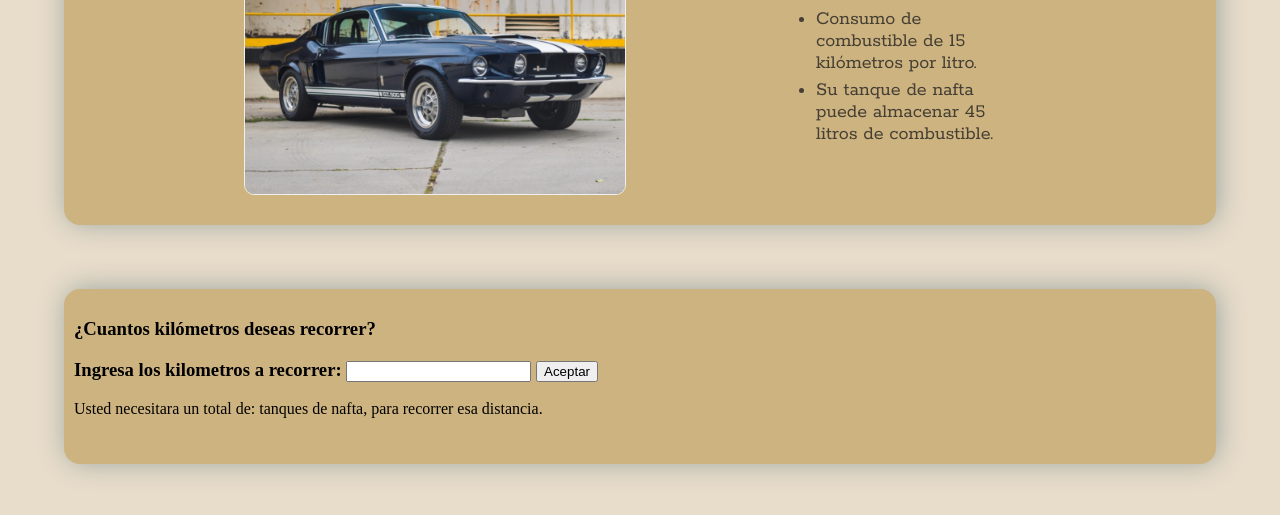
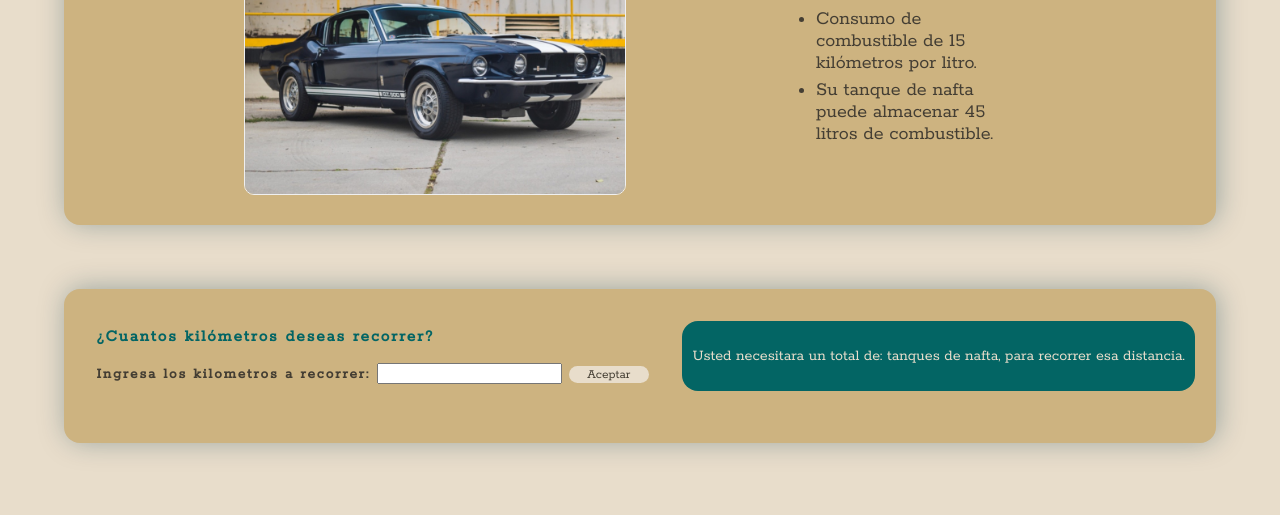
Before and after one commit to JulSarmiento/Vaders-Cars.github.io, a plain HTML site: page index.html in a window 1280 px wide. Shown: the part 305-820 px from the top of the page. Drawn offline with Linux system fonts and the light colour scheme; a web font is replaced by a local one.

Commit message:
Maqueta y estilos listos, pasamos a javascript

```diff
--- a/index.html
+++ b/index.html
@@ -5,7 +5,7 @@
         <meta name="viewport" content="width=device-width, initial-scale=1.0">
         <link href="https://fonts.googleapis.com/css2?family=Notable&family=Rokkitt&display=swap" rel="stylesheet">
         <link rel="stylesheet" href="styles/styles.css">
-        <title>Bebé Vader's Ships | Julieth Sarmiento</title>
+        <title>Bebé Vader's Cars | Julieth Sarmiento</title>
 
         <script src="scripts/script.js" async></script>
     </head>
--- a/styles/styles.css
+++ b/styles/styles.css
@@ -99,11 +99,64 @@ body {
     margin-bottom: 5px;
     margin-left: -20px;
     font-family: 'Rokkitt', serif;
-    color: #443e33
+    color: #443e33;
 }
 
 /* Section */
 
+.section {
+    display: flex;
+    flex-direction: column;
+    align-items: center;
+}
+
+.form {
+    padding: 1%;
+}
+
+.form-title {
+    font-family: 'Rokkitt', serif;
+    color: #036564;
+    font-size: 17px;
+    letter-spacing: 2px;
+}
+
+
+.label {
+    font-size: 15px;
+    font-family: 'Rokkitt', serif;
+    color: #443e33;
+}
+
+.btn {
+    font-family: 'Rokkitt', serif;
+    color: #443e33;
+    background-color: #E8DDCB;
+    border-radius: 1em;
+    width: 80px;
+    border: none;
+}
+
+.btn:hover {
+    background-color: #036564;
+    color: #da972c;
+}
+
+
+.results {
+    background-color: #036564;
+    border-radius: 1em;
+    padding: 10px;
+}
+
+.results p {
+    font-family: 'Rokkitt', serif;
+    color: #E8DDCB;
+}
+
+.results p span {
+    font-style: oblique;
+}
 
 /* Media queries*/
 
@@ -164,4 +217,14 @@ body {
 
     /* Section */
 
+    .section {
+        display: flex;
+        align-items: center;
+        flex-direction: row;
+        justify-content: space-around;
+    }
+
+
+
+
 }
```
